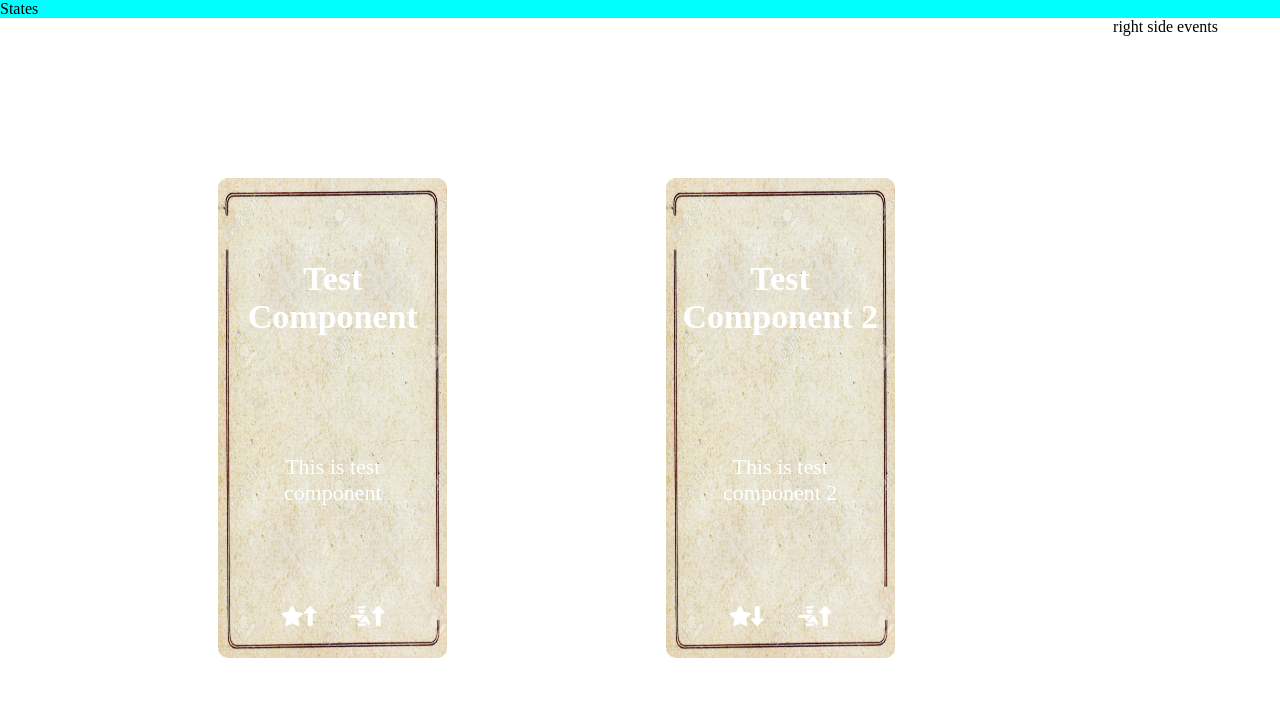
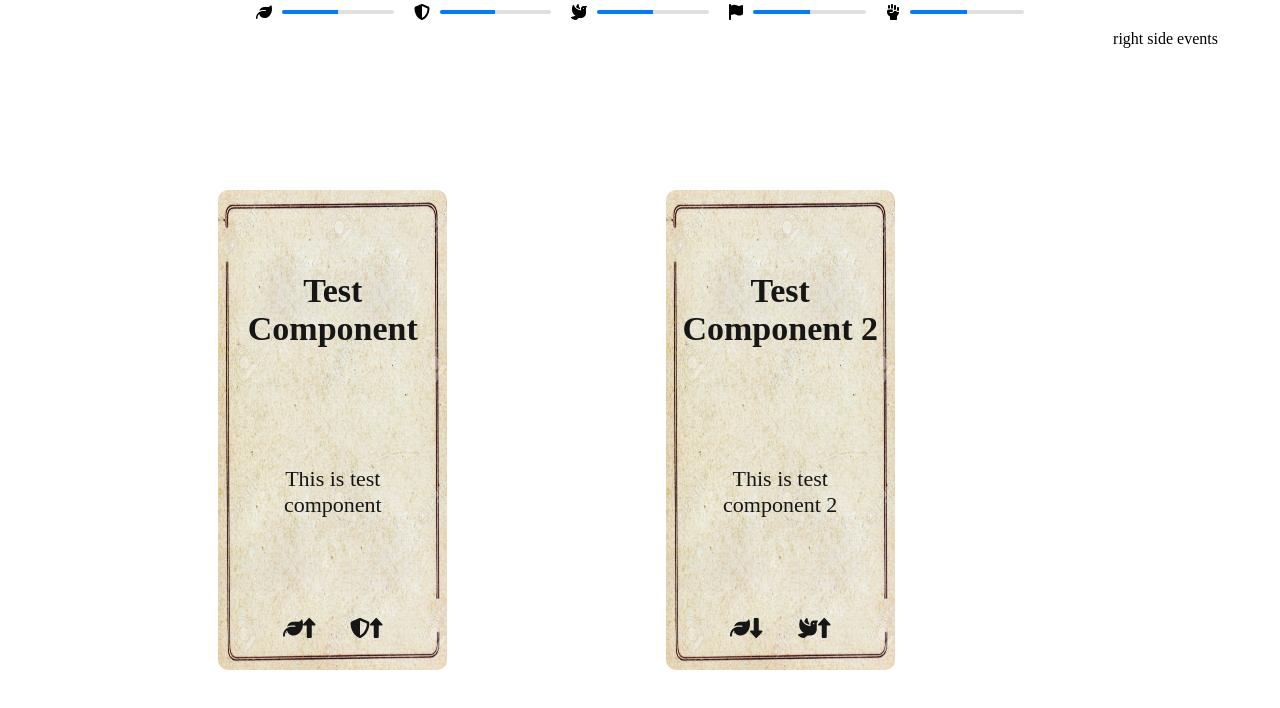
Before and after one commit to SeferMirza/StayInPower, a Vue app in the folder src/app/: page / in a window 1280 px wide. Shown: the top 708 px of the page. Built offline with nearby package versions, Linux system fonts and the light colour scheme.

Commit message:
add sides

```diff
--- a/src/app/src/App.vue
+++ b/src/app/src/App.vue
@@ -4,6 +4,12 @@ import { ref } from 'vue';
 import ChoiceCard from './components/ChoiceCard.vue';
 
 const currentScene = ref(Data.story);
+const hoveredSide = ref(null);
+const sideIcons = {};
+
+Object.keys(Data.sides).forEach(side => {
+  sideIcons[side] = Data.sides[side].icon;
+});
 
 function hit(id) {
   console.log(id);
@@ -12,8 +18,23 @@ function hit(id) {
 
 <template>
   <header>
-    <div>
-      States
+    <div class="sides">
+      <div
+        v-for="{icon, name, acceptance} in Data.sides"
+        class="side"
+        :key="name"
+        :side-name="name"
+        @mouseenter="hoveredSide = name"
+        @mouseleave="hoveredSide = null"
+      >
+        <div class="side-content">
+          <font-awesome-icon :icon="`fa-solid ${icon}`" />
+          <div class="progress-container">
+            <div class="progress-bar" :style="{ width: acceptance + '%' }" />
+          </div>
+        </div>
+        <div v-if="hoveredSide === name" class="side-name">{{ name }}</div>
+      </div>
     </div>
   </header>
 
@@ -25,7 +46,8 @@ function hit(id) {
         :name="Data.components[card.id].name"
         :image="Data.components[card.id].image"
         :detail="Data.components[card.id].detail"
-        :stats="Data.components[card.id].stats"
+        :sides="Data.components[card.id].sides"
+        :sideIcons
         @click="hit(card.id)"
       />
     </div>
@@ -53,11 +75,58 @@ function hit(id) {
 }
 
 header {
+  display: flex;
+  justify-content: center;
   width: 100%;
-  background-color: aqua;
+  height: 30px;
 }
 
 .events {
   width: 15%;
 }
+
+.sides {
+  display: flex;
+  justify-content: space-evenly;
+  align-items: center;
+  height: 100%;
+  gap: 20px;
+  width: 60%;
+}
+
+.side {
+  display: flex;
+  flex-direction: column;
+  align-items: center;
+  width: 100%;
+  height: 100%;
+}
+
+.side-content {
+  display: flex;
+  flex-direction: row;
+  align-items: center;
+  justify-content: space-evenly;
+  width: 100%;
+  height: 80%;
+  gap: 10px;
+}
+
+.progress-container {
+  width: 100%;
+  height: 4px;
+  background-color: #e0e0e0;
+  border-radius: 2px;
+  overflow: hidden;
+}
+
+.progress-bar {
+  height: 100%;
+  background-color: #007bff;
+}
+
+.side-name {
+  height: 20%;
+  font-weight: bold;
+}
 </style>
--- a/src/app/src/components/ChoiceCard.vue
+++ b/src/app/src/components/ChoiceCard.vue
@@ -1,12 +1,15 @@
 <script setup>
 import { defineProps } from 'vue';
 
-defineProps({
+const props = defineProps({
   name: String,
   image: String,
   detail: String,
-  stats: Object, // Örn: "stats": { "charisma": 3, "leadership": 1 }
+  sides: Object,
+  sideIcons: [Object],
 });
+
+const keySides = Object.keys(props.sides);
 </script>
 
 <template>
@@ -16,16 +19,11 @@ defineProps({
   >
     <div class="name">{{ name }}</div>
     <div class="detail">{{ detail }}</div>
-    <div class="stats">
-      <div v-if="stats.charisma" class="stat">
-        <font-awesome-icon icon="fa-solid fa-star" />
-        <font-awesome-icon v-if="stats.charisma > 0" icon="fa-solid fa-up-long" />
-        <font-awesome-icon v-else-if="stats.charisma < 0" icon="fa-solid fa-down-long" />
-      </div>
-      <div v-if="stats.leadership" class="stat">
-        <font-awesome-icon icon="fa-solid fa-person-military-pointing" />
-        <font-awesome-icon v-if="stats.leadership > 0" icon="fa-solid fa-up-long" />
-        <font-awesome-icon v-else-if="stats.leadership < 0" icon="fa-solid fa-down-long" />
+    <div class="sides">
+      <div v-for="side in keySides" :key="side" class="side">
+        <font-awesome-icon :icon="`fa-solid ${sideIcons[side]}`" />
+        <font-awesome-icon v-if="sides[side] > 0" icon="fa-solid fa-up-long" />
+        <font-awesome-icon v-else-if="sides[side] < 0" icon="fa-solid fa-down-long" />
       </div>
     </div>
   </div>
@@ -42,7 +40,7 @@ defineProps({
   background-size: 100% 100%;
   background-position: center;
   background-repeat: no-repeat;
-  color: white;
+  color: rgb(22, 22, 22);
   cursor: pointer;
   border-radius: 10px;
   position: relative;
@@ -69,7 +67,7 @@ defineProps({
   padding: 10px;
 }
 
-.stats {
+.sides {
   height: 5%;
   display: flex;
   flex-direction: row;
@@ -78,7 +76,7 @@ defineProps({
   border-radius: 0 0 10px 10px;
 }
 
-.stat {
+.side {
   display: flex;
   justify-content: space-between;
   font-size: 20px;
--- a/src/app/src/main.js
+++ b/src/app/src/main.js
@@ -7,9 +7,29 @@ import App from './App.vue'
 import { library } from '@fortawesome/fontawesome-svg-core'
 import { FontAwesomeIcon } from '@fortawesome/vue-fontawesome'
 import {  } from '@fortawesome/free-regular-svg-icons'
-import { faStar, faUpLong, faDownLong, faPersonMilitaryPointing } from '@fortawesome/free-solid-svg-icons'
+import {
+  faStar,
+  faUpLong,
+  faDownLong,
+  faPersonMilitaryPointing,
+  faLeaf,
+  faDove,
+  faFlag,
+  faShieldAlt,
+  faFistRaised
+} from '@fortawesome/free-solid-svg-icons'
 
-library.add([faStar, faUpLong, faDownLong, faPersonMilitaryPointing])
+library.add([
+  faStar,
+  faUpLong,
+  faDownLong,
+  faPersonMilitaryPointing,
+  faLeaf,
+  faDove,
+  faFlag,
+  faShieldAlt,
+  faFistRaised
+]);
 
 const app = createApp(App)
 
--- a/src/app/src/story-test.json
+++ b/src/app/src/story-test.json
@@ -19,9 +19,9 @@
             "name": "Test Component",
             "detail": "This is test component",
             "image": "basic.jpg",
-            "stats": {
-                "charisma": 3,
-                "leadership": 1
+            "sides": {
+                "green": 3,
+                "conservative": 1
             }
         },
         "2": {
@@ -29,9 +29,9 @@
             "name": "Test Component 2",
             "detail": "This is test component 2",
             "image": "basic.jpg",
-            "stats": {
-                "charisma": -3,
-                "leadership": 2
+            "sides": {
+                "green": -3,
+                "liberal": 2
             }
         }
     },
@@ -42,5 +42,32 @@
             "disappear": 7,
             "perWeek": 1
         }
-    ]
+    ],
+    "sides": {
+        "green": {
+            "acceptance": 50,
+            "name": "Green",
+            "icon": "fa-leaf"
+        },
+        "conservative": {
+            "acceptance": 50,
+            "name": "Conservative",
+            "icon": "fa-shield-alt"
+        },
+        "liberal": {
+            "acceptance": 50,
+            "name": "Liberal",
+            "icon": "fa-dove"
+        },
+        "nationalist": {
+            "acceptance": 50,
+            "name": "Nationalist",
+            "icon": "fa-flag"
+        },
+        "socialist": {
+            "acceptance": 50,
+            "name": "Socialist",
+            "icon": "fa-fist-raised"
+        }
+    }
 }
```
Also changed, not shown: src/app/src/story.json (+31 -2 lines), 2 other files (tests, documents, lock files or other folders).
